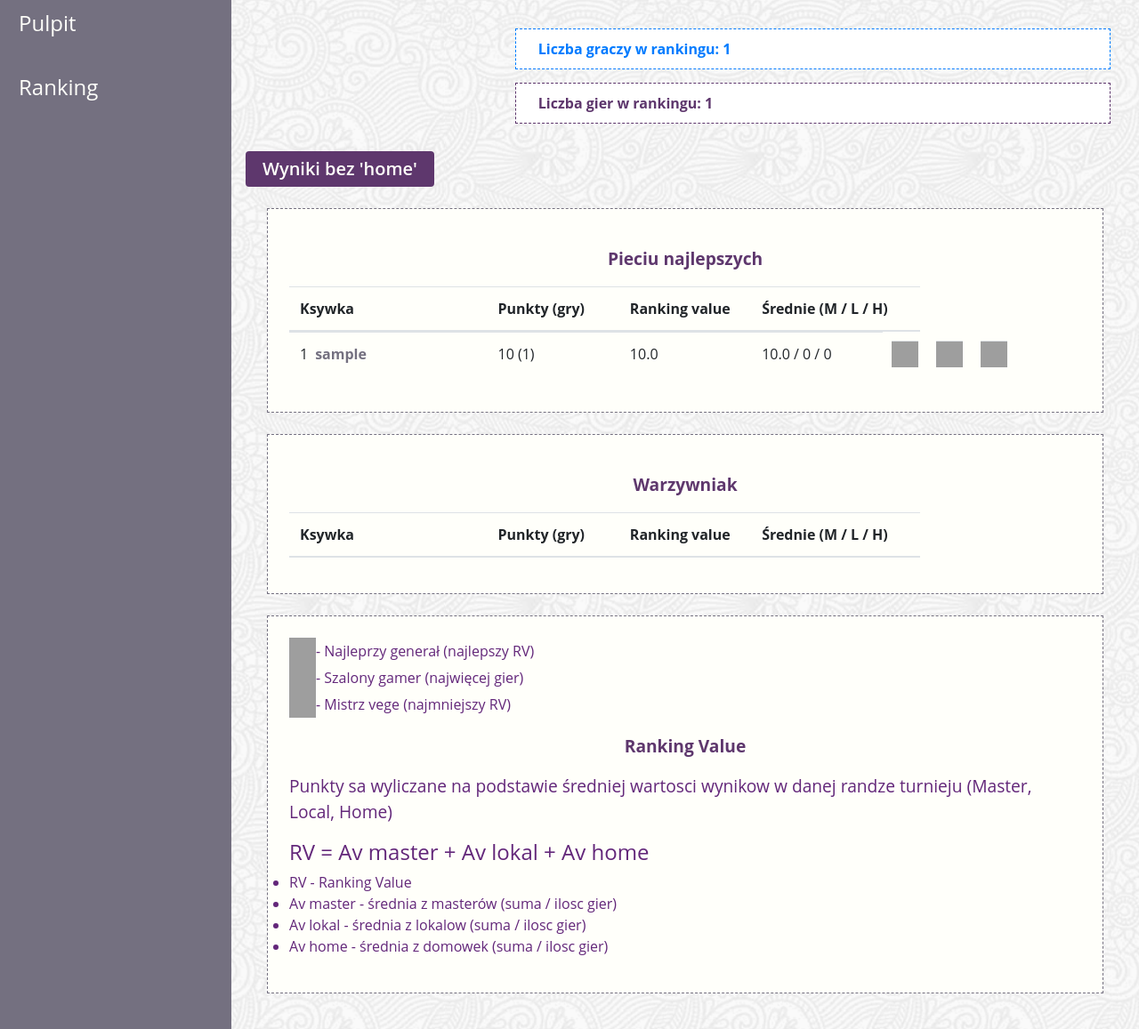
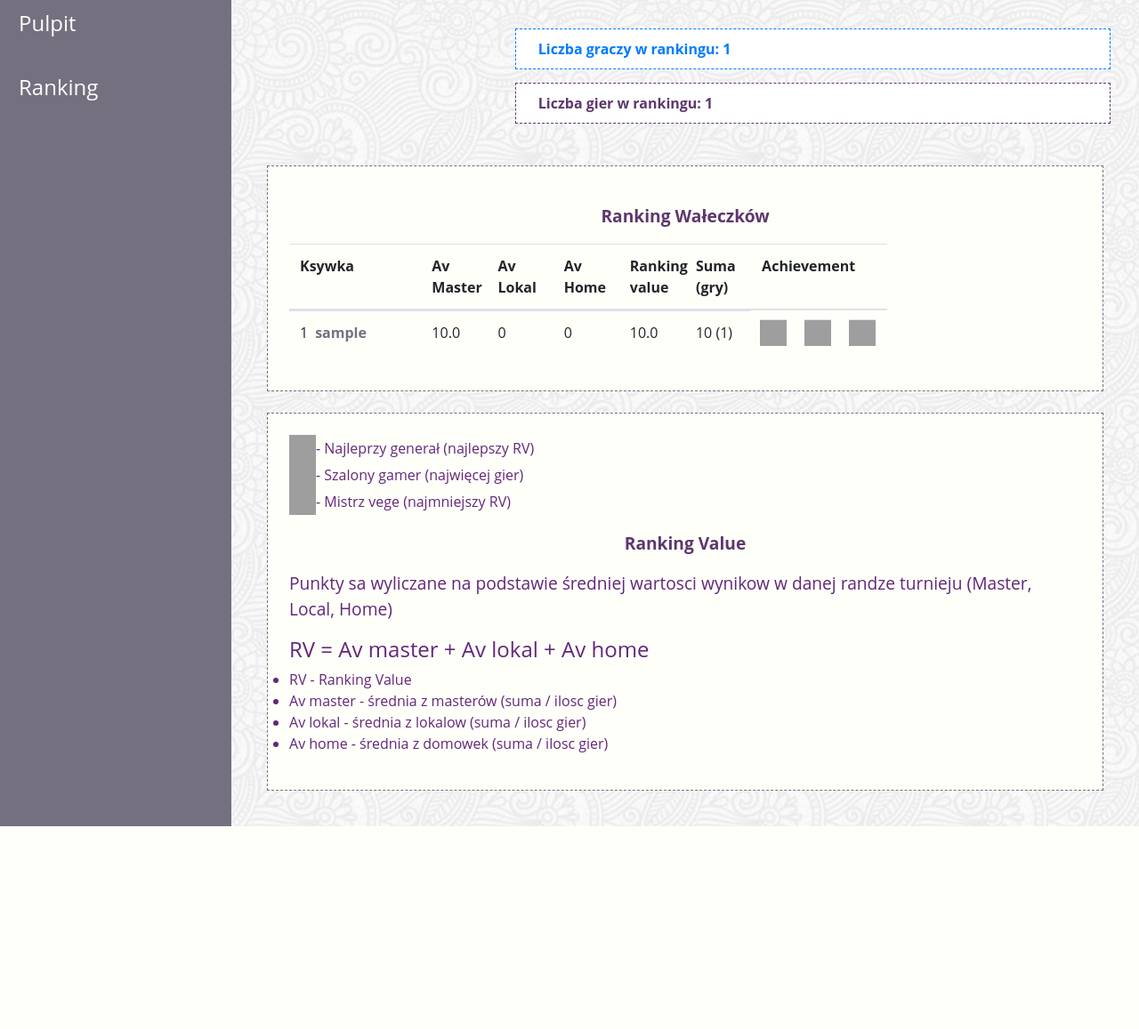
Before and after one commit to semi7semi/DW, a Django app: page / in a window 1280 px wide. Shown: the part 114-1271 px from the top of the page at 89% size. After the commit the page ends 1043 px from the top, so only its background shows below. Run offline with Django 3.2, Linux system fonts and the light colour scheme; tables that the repository leaves empty hold one stand-in row (values such as "Sample post"); lists and menus that the app fills with data are empty; grey boxes are pictures that could not be loaded.

Commit message:
nowy model liczenia rankingu index

```diff
--- a/functions.py
+++ b/functions.py
@@ -33,7 +33,7 @@ def takeSecond(elem):
     return elem[1]
 
 def sort_count(elem):
-    return elem[3]
+    return elem[5]
 
 def sort_rv(elem):
-    return elem[4]
+    return elem[3]
--- a/static/css/style.css
+++ b/static/css/style.css
@@ -126,6 +126,10 @@ hr {
 
 .text-color-lighter {
   color: var(--lighter-text-color);
+}
+
+.color-king {
+  color: #c8002a;
 }
 
 .color-header {
--- a/wfb_app/templates/index.html
+++ b/wfb_app/templates/index.html
@@ -18,84 +18,53 @@
                         </div>
                     </div>
                 </div>
-                {% if not no_home %}
-                <form action="" method="POST">
-                    {% csrf_token %}
-                    <input class="btn btn-color rounded-1 pt-1 pb-1" type="submit" value="Wyniki bez 'home'"><br>
-                </form>
-                {% else %}
-                <div>
-                    <a class="btn btn-color rounded-1 pt-1 pb-1" href="/">Cofnij</a>
-                </div>
-                {% endif %}
+<!--                {% if not no_home %}-->
+<!--                <form action="" method="POST">-->
+<!--                    {% csrf_token %}-->
+<!--                    <input class="btn btn-color rounded-1 pt-1 pb-1" type="submit" value="Wyniki bez 'home'"><br>-->
+<!--                </form>-->
+<!--                {% else %}-->
+<!--                <div>-->
+<!--                    <a class="btn btn-color rounded-1 pt-1 pb-1" href="/">Cofnij</a>-->
+<!--                </div>-->
+<!--                {% endif %}-->
 
                 <div class="m-4 p-4 border-dashed">
                     <h2 class="dashboard-content-title">
-                        <span>Pieciu najlepszych</span>
+                        <span>Ranking Wałeczków</span>
                     </h2>
                     <table class="table css-serial">
                         <thead>
                             <tr class="d-flex">
-                                <th class="col-3">Ksywka</th>
-                                <th class="col-2">Punkty (gry)</th>
-                                <th class="col-2">Ranking value</th>
-                                <th>Średnie (M / L / H)</th>
+                                <th class="col-2">Ksywka</th>
+                                <th class="col-1">Av Master</th>
+                                <th class="col-1">Av Lokal</th>
+                                <th class="col-1">Av Home</th>
+                                <th class="col-1">Ranking value</th>
+                                <th class="col-1">Suma (gry)</th>
+                                <th>Achievement</th>
                                 <th></th>
                             </tr>
                         </thead>
                         <tbody>
                         {% for user in result %}
                             <tr class="d-flex">
-
-                                <td class="col-3"><a class="user-color" href="/user_details/{{ user.2.id }}/">{{ user.2.username }}</a></td>
-                                <td class="col-2">{{ user.0 }} ({{ user.3 }})</td>
-                                <td class="col-2">{{ user.4 }} </td>
-                                <td class="col-2"> {{ user.5 }} / {{ user.6 }} / {{ user.7 }} </td>
-                                {% if user.1 == best_gen_id %}
+                                <td class="col-2"><a class="user-color" href="/user_details/{{ user.7.id }}/">{{ user.7.username }}</a></td>
+                                <td class="col-1">{{ user.0 }} </td>
+                                <td class="col-1">{{ user.1 }} </td>
+                                <td class="col-1"> {{ user.2 }} </td>
+                                <td class="col-1">{{ user.3 }} </td>
+                                <td class="col-1">{{ user.4 }} ({{ user.5 }})</td>
+                                {% if user.6 == best_gen_id %}
                                 <td class="icon icon-gen"></td>
                                 {% endif %}
-                                {% if user.1 == best_gamer_id %}
+                                {% if user.6 == best_gamer_id %}
                                 <td class="icon icon-cup"></td>
                                 {% endif %}
-                                {% if user.1 == best_veg_id %}
+                                {% if user.6 == best_veg_id %}
                                 <td class="icon icon-veg"></td>
                                 {% endif %}
 
-                            </tr>
-                        {% endfor %}
-                        </tbody>
-                    </table>
-                </div>
-                <div class="m-4 p-4 border-dashed">
-                    <h2 class="dashboard-content-title">
-                        <span>Warzywniak</span>
-                    </h2>
-                    <table class="table css-serial">
-                        <thead>
-                            <tr class="d-flex">
-                                <th class="col-3">Ksywka</th>
-                                <th class="col-2">Punkty (gry)</th>
-                                <th class="col-2">Ranking value</th>
-                                <th>Średnie (M / L / H)</th>
-                                <th></th>
-                            </tr>
-                        </thead>
-                        <tbody>
-                        {% for user in result_5_plus %}
-                            <tr class="d-flex">
-                                <td class="col-3"><a class="user-color" href="/user_details/{{ user.2.id }}/">{{ user.2.username }}</a> </td>
-                                <td class="col-2">{{ user.0 }} ({{ user.3 }})</td>
-                                <td class="col-2">{{ user.4 }} </td>
-                                <td class="col-2"> {{ user.5 }} / {{ user.6 }} / {{ user.7 }} </td>
-                                {% if user.1 == best_gen_id %}
-                                <td class="icon icon-gen"></td>
-                                {% endif %}
-                                {% if user.1 == best_gamer_id %}
-                                <td class="icon icon-cup"></td>
-                                {% endif %}
-                                {% if user.1 == best_veg_id %}
-                                <td class="icon icon-veg"></td>
-                                {% endif %}
                             </tr>
                         {% endfor %}
                         </tbody>
@@ -115,9 +84,7 @@
                             <td class="icon icon-veg"></td>
                             <td>   -  Mistrz vege (najmniejszy RV)</td>
                         </tr>
-
                     </table>
-
 
                     <h2 class="dashboard-content-title">
                         <span>Ranking Value</span>
--- a/wfb_app/views.py
+++ b/wfb_app/views.py
@@ -18,7 +18,6 @@ class Index(View):
         result = []
         users = User.objects.all().exclude(username="admin")
         no_of_games = GameResults.objects.all().count()
-        best_gen = GameResults.objects.all()
         for user in users:
             games = GameResults.objects.filter(user=user)
             count_master = games.filter(game_rank="master").count()
@@ -52,67 +51,20 @@ class Index(View):
                 h = total_home / count_home
             ranking_points += m + l + h
             #  user.id bo przy sortowaniu tych samych wynikow python nie ogarnia :)
-            result.append([total, user.id, user, count, round(ranking_points, 2), round(m, 2), round(l, 2), round(h,2)])
+            result.append([round(m, 2), round(l, 2), round(h,2), round(ranking_points, 2), total, count, user.id, user])
         result.sort(reverse=True)
         result_by_count = sorted(result)
         result_by_count.sort(key=sort_count, reverse=True)
         result_by_rv = sorted(result)
         result_by_rv.sort(key=sort_rv, reverse=True)
+        print(result_by_rv[-1])
         ctx = {
             "no_of_users": users.count(),
             "no_of_games": no_of_games,
-            "result": result_by_rv[:5],
-            "result_5_plus": result_by_rv[5:],
-            "best_gen_id": result_by_rv[0][1],
-            "best_gamer_id": result_by_count[0][1],
-            "best_veg_id": result_by_rv[-1][1]
-        }
-        return render(request, "index.html", ctx)
-
-    def post(self, request):
-        result = []
-        users = User.objects.all().exclude(username="admin")
-        no_of_games = GameResults.objects.all().count()
-        for user in users:
-            games = GameResults.objects.filter(user=user)
-            count_master = games.filter(game_rank="master").count()
-            count_local = games.filter(game_rank="local").count()
-            total = 0
-            total_master = 0
-            total_local = 0
-            ranking_points = 0
-            count = count_master + count_local
-            for game in games:
-                if game.game_rank == "master":
-                    total_master += game.battle_points
-                elif game.game_rank == "local":
-                    total_local += game.battle_points
-                total = total_master + total_local
-            if count_master == 0:
-                m = 0
-            else:
-                m = total_master / count_master
-            if count_local == 0:
-                l = 0
-            else:
-                l = total_local / count_local
-            ranking_points += m + l
-            #  user.id bo przy sortowaniu tych samych wynikow python nie ogarnia :)
-            result.append([total, user.id, user, count, round(ranking_points, 2), round(m, 2), round(l, 2)])
-        result.sort(reverse=True)
-        result_by_count = sorted(result)
-        result_by_count.sort(key=sort_count, reverse=True)
-        result_by_rv = sorted(result)
-        result_by_rv.sort(key=sort_rv, reverse=True)
-        ctx = {
-            "no_of_users": users.count(),
-            "no_of_games": no_of_games,
-            "result": result_by_rv[:5],
-            "result_5_plus": result_by_rv[5:],
-            "no_home": True,
-            "best_gen_id": result_by_rv[0][1],
-            "best_gamer_id": result_by_count[0][1],
-            "best_veg_id": result_by_rv[-1][1]
+            "result": result,
+            "best_gen_id": result_by_rv[0][6],
+            "best_gamer_id": result_by_count[0][6],
+            "best_veg_id": result_by_rv[-1][6]
         }
         return render(request, "index.html", ctx)
 
```
